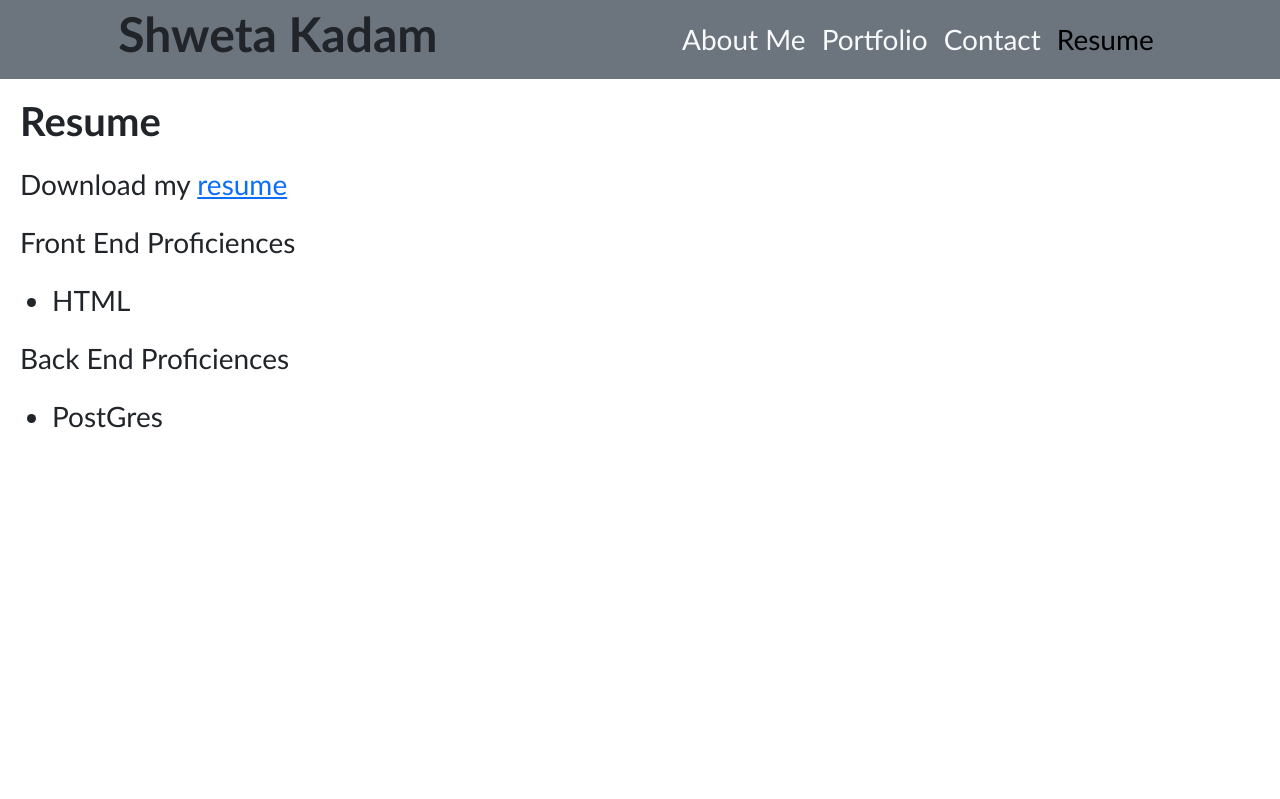
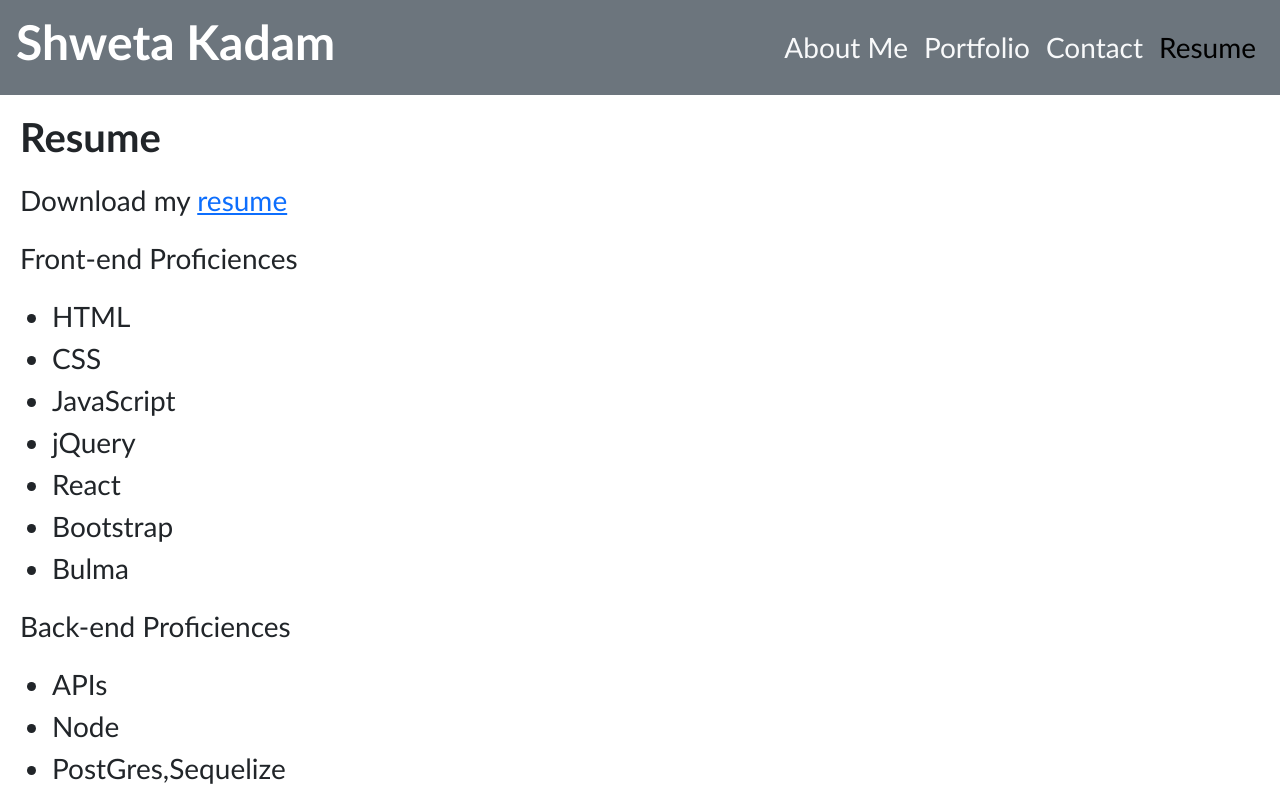
Before and after one commit to shwetakadam5/myportfolio-react, a React (Vite) app: page /resume in a window 1280 px wide. Shown: the top 799 px of the page. Built offline with nearby package versions, Linux system fonts and the light colour scheme.

Commit message:
Changes related to information and styling

```diff
--- a/src/App.css
+++ b/src/App.css
@@ -4,7 +4,15 @@
   --light: #fff;
 }
 #header {
-  justify-content: space-around;
+  padding: 1rem;
+  text-align: center;
+  background: var(--dark);
+  color: var(--light);
+
+  display: flex;
+  justify-content: space-between;
+  flex-wrap: wrap;
+  align-items: center;
 }
 
 #footer {
@@ -22,7 +30,11 @@
   padding: 10px;
   margin: 10px;
 }
-
+#introduction,
+#avatarimage {
+  padding: 10px;
+  margin: 10px;
+}
 /*section that holds both images and the text we want to place over the image of Project work*/
 .portfolio-container {
   position: relative;
--- a/src/components/Form/index.jsx
+++ b/src/components/Form/index.jsx
@@ -116,18 +116,18 @@ function Form() {
     <div className="container text-center">
       <form className="form" onSubmit={handleFormSubmit}>
         <div className="form-group row">
-          <label htmlFor="userName">Name</label>
+          <label htmlFor="userName">Name : </label>
           <input
             value={userName}
             name="userName"
             onChange={handleInputChange}
             onBlur={handleOnBlurOfUserName}
             type="text"
-            placeholder="username"
+            placeholder="name"
           />
         </div>
         <div className="form-group row">
-          <label htmlFor="email">Email </label>
+          <label htmlFor="email">Email : </label>
           <input
             value={email}
             name="email"
@@ -138,7 +138,7 @@ function Form() {
           />
         </div>
         <div className="form-group row">
-          <label htmlFor="message">Message</label>
+          <label htmlFor="message">Message : </label>
           <input
             value={message}
             name="message"
--- a/src/pages/AboutMe.jsx
+++ b/src/pages/AboutMe.jsx
@@ -4,7 +4,7 @@ export default function AboutMe() {
   return (
     <div id="aboutme">
       <h4>About Me</h4>
-      <div>
+      <div id="avatarimage">
         <Avatar
           //githubHandle="shwetakadam5"
           src={avatarWoman}
@@ -20,15 +20,24 @@ export default function AboutMe() {
           }
         />
       </div>
-      <div>
+      <div id="introduction">
         <p>
-          Lorem ipsum dolor sit amet consectetur adipisicing elit. Repellendus
-          tenetur maiores, dolor iusto dolorum ullam, natus deleniti blanditiis
-          impedit suscipit sed magnam alias in, repellat expedita hic explicabo
-          architecto soluta. About us Lorem ipsum, dolor sit amet consectetur
-          adipisicing elit. Velit voluptate exercitationem quaerat pariatur
-          mollitia, excepturi, voluptatem eveniet a dolor nobis ex veniam totam
-          nostrum temporibus ad omnis nam rerum eligendi.
+          I am a web application developer with working knowledge of HTML, CSS,
+          Javascripts and advanced Java programming language frameworks like
+          Struts, Springs, Hibernate, EJB 3.0, JPA across different platforms,
+          database and Operating systems.
+        </p>
+        <br />
+        <p>
+          I have good knowledge in Banking, e-Banking, Payment messages and
+          Credit card domains and experience in all SDLC phases of project
+          including design, development, testing, debugging and maintenance of
+          J2EE.
+        </p>
+        <br />
+        <p>
+          I am also an watercolor artist and when I am not coding , I am
+          painting
         </p>
       </div>
     </div>
--- a/src/pages/Resume.jsx
+++ b/src/pages/Resume.jsx
@@ -15,15 +15,26 @@ export default function Resume() {
         </p>
       </div>
       <div>
-        <p>Front End Proficiences</p>
+        <p>Front-end Proficiences</p>
         <ul>
           <li>HTML</li>
+          <li>CSS</li>
+          <li>JavaScript</li>
+          <li>jQuery</li>
+          <li>React</li>
+          <li>Bootstrap</li>
+          <li>Bulma</li>
         </ul>
       </div>
       <div>
-        <p>Back End Proficiences</p>
+        <p>Back-end Proficiences</p>
         <ul>
-          <li>PostGres</li>
+          <li>APIs</li>
+          <li>Node</li>
+          <li>PostGres,Sequelize</li>
+          <li>MongoDB, Mongoose</li>
+          <li>REST</li>
+          <li>GraphQL</li>
         </ul>
       </div>
     </div>
```
Also changed, not shown: src/index.css (line endings or trailing spaces).
